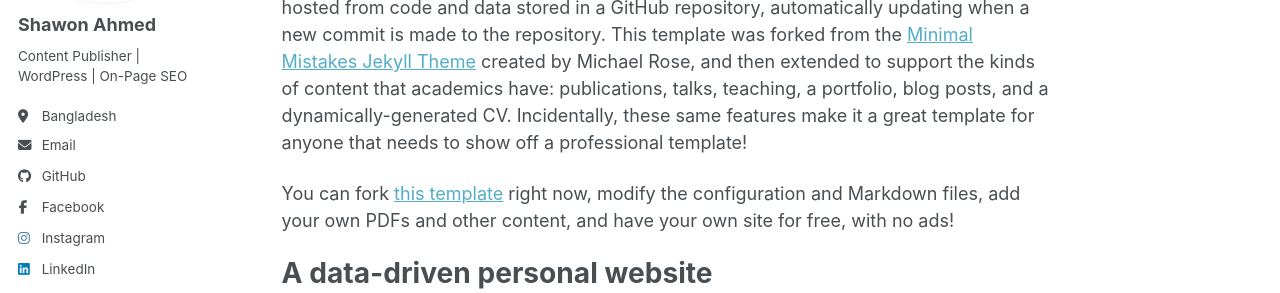
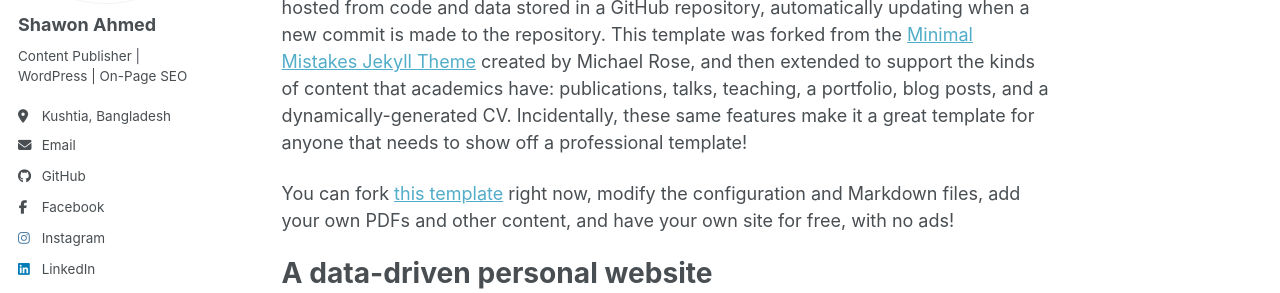
Before and after one commit to shawon123sa/shawon123sa.github.io, a Jekyll site: the page built from _pages/about.md, in a window 1280 px wide. Shown: the part 231-524 px from the top of the page. Built offline with Jekyll 4.4.1, drawn with Linux system fonts in a browser that asks for light colours; a style sheet for code colours, icons or effects is not loaded.

Commit message:
Update _config.yml

```diff
--- a/_config.yml
+++ b/_config.yml
@@ -24,7 +24,7 @@ author:
   name             : "Shawon Ahmed"
   pronouns         :
   bio              : "Content Publisher | WordPress | On-Page SEO"
-  location         : "Bangladesh"
+  location         : "Kushtia, Bangladesh"
   employer         :
   uri              :
   email            : "shawon123sa@icloud.com"
```
